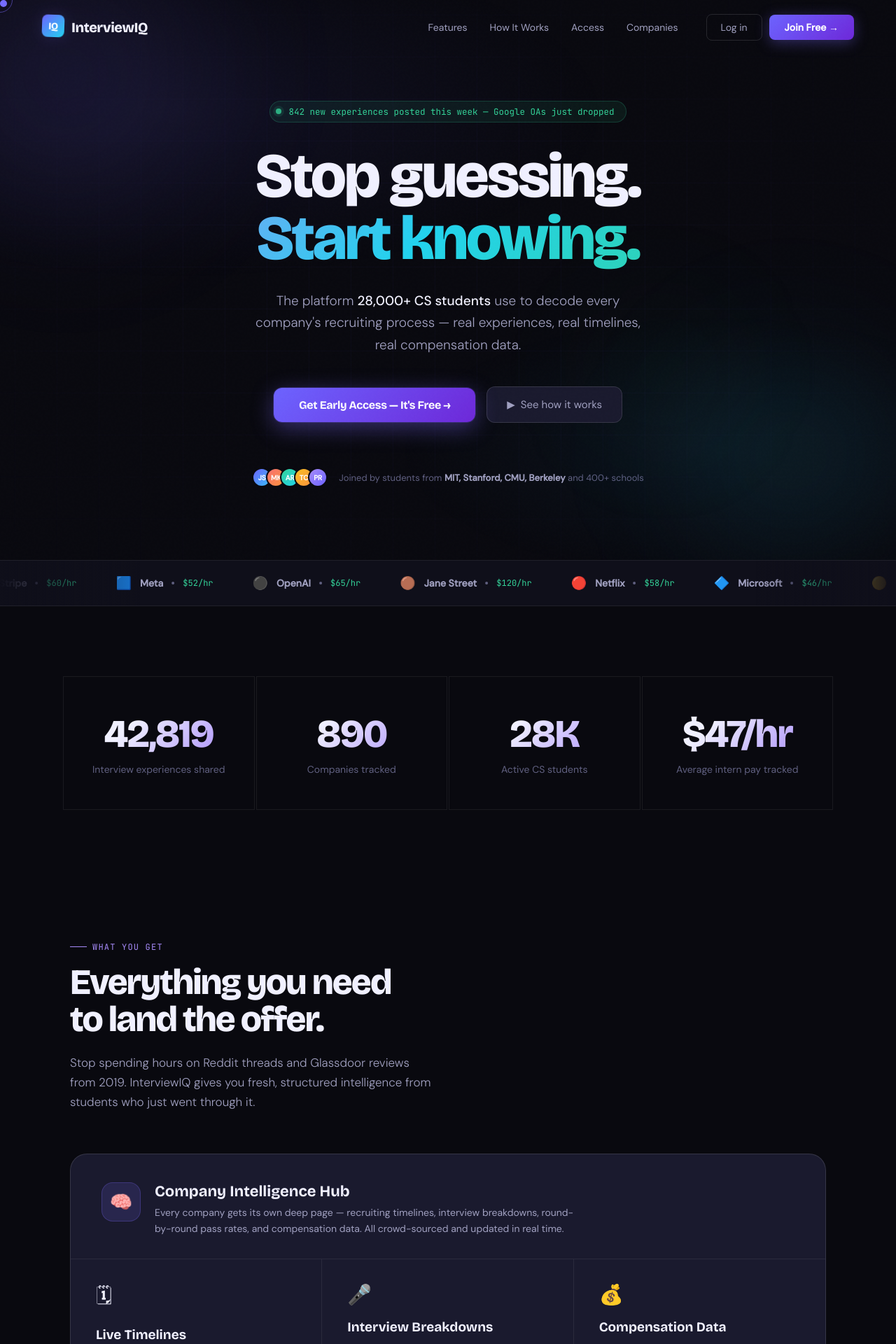
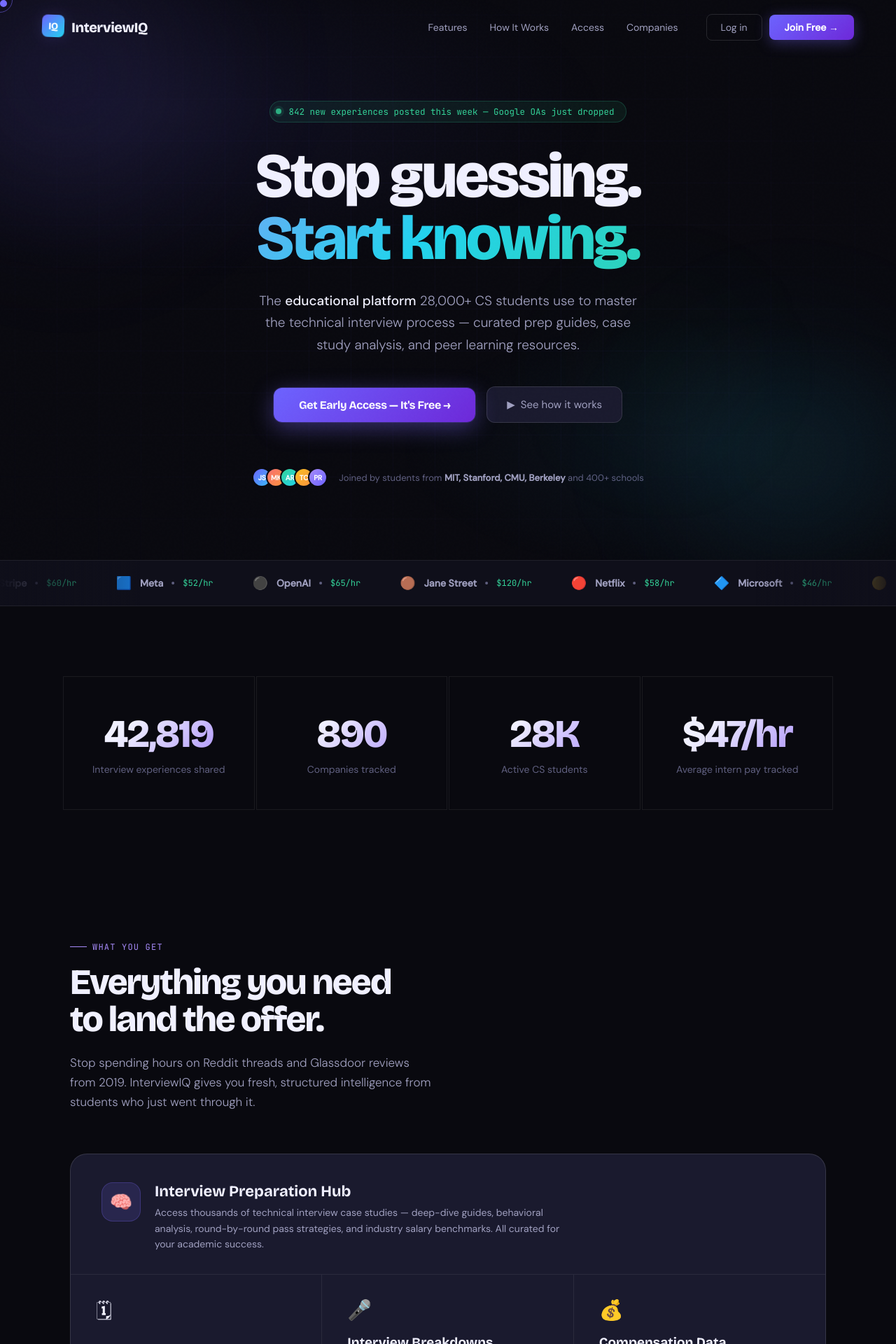
Before and after one commit to germainhirwa/interview_iq_v2, a Next.js app: page / in a window 1280 px wide. Shown: the top 1920 px of the page at 70% size. Built offline with nearby package versions, Linux system fonts and the light colour scheme.

Commit message:
just changed wording for polar appeal to go through and consider us educational platform

```diff
--- a/src/app/page.tsx
+++ b/src/app/page.tsx
@@ -351,8 +351,8 @@
         </h1>
 
         <p className="hero-sub">
-          The platform <strong>28,000+ CS students</strong> use to decode every company&apos;s recruiting process — real
-          experiences, real timelines, real compensation data.
+          {/* Original: The platform <strong>28,000+ CS students use to decode every company&apos; recruiting process — real experiences, real timelines, real compensation data. */}
+          The <strong>educational platform</strong> 28,000+ CS students use to master the technical interview process — curated prep guides, case study analysis, and peer learning resources.
         </p>
 
         <div className="hero-actions">
@@ -489,7 +489,8 @@
                   marginBottom: 6,
                 }}
               >
-                Company Intelligence Hub
+                {/* Original: Company Intelligence Hub */}
+                Interview Preparation Hub
               </h3>
               <p
                 style={{
@@ -499,8 +500,9 @@
                   lineHeight: 1.6,
                 }}
               >
-                Every company gets its own deep page — recruiting timelines, interview breakdowns, round-by-round pass
-                rates, and compensation data. All crowd-sourced and updated in real time.
+                {/* Original: Every company gets its own deep page — recruiting timelines, interview breakdowns, round-by-round pass rates, and compensation data. All crowd-sourced and updated in real time. */}
+                Access thousands of technical interview case studies — deep-dive guides, behavioral analysis, round-by-round pass
+                strategies, and industry salary benchmarks. All curated for your academic success.
               </p>
             </div>
           </div>
```
Also changed, not shown: src/components/PremiumGate.tsx (+25 -7 lines).
